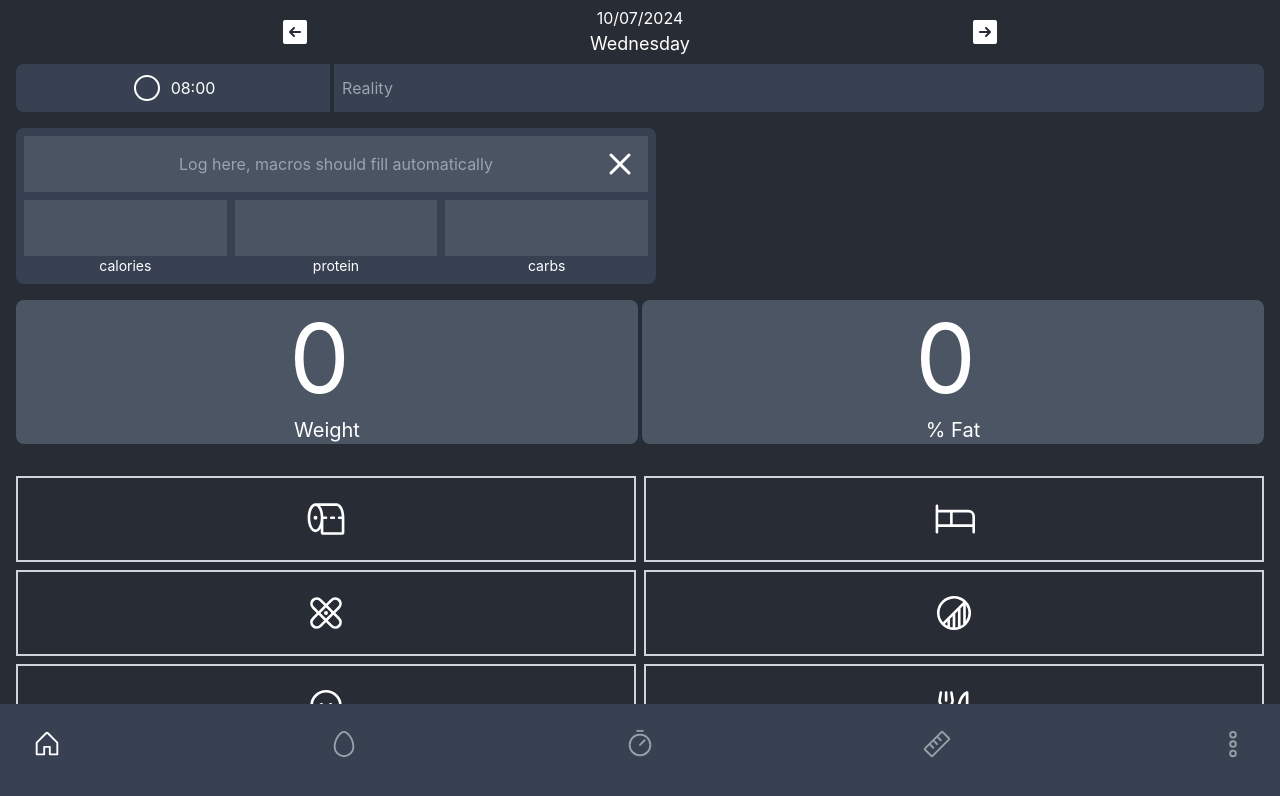
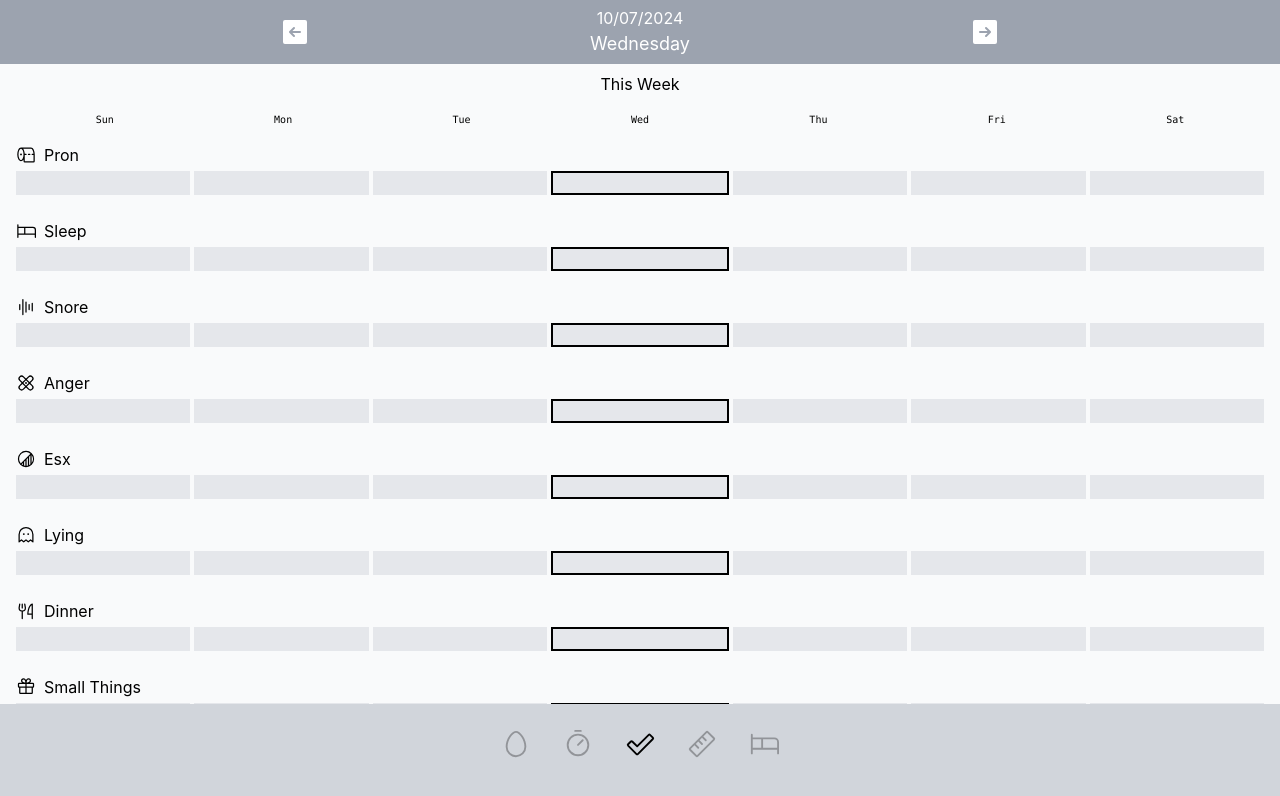
Before and after one commit to EliranSun/trackers, a React (Create React App) app: page / in a window 1280 px wide. Shown: the top 796 px of the page. Built offline with nearby package versions, Linux system fonts and the light colour scheme; no server answers; the database is empty.

Commit message:
Habit view

```diff
--- a/src/App.js
+++ b/src/App.js
@@ -11,9 +11,11 @@ import {AngerView} from "./features/anger/AngerView";
 import {DatesView} from "./features/dates/DatesView";
 import {DinnerView} from "./features/dinner/DinnerView";
 import {HubView} from "./features/hub/HubView";
+import {HabitTemplate} from "./components/templates/HabitTemplate";
 
 const ViewComponent = {
-    "home": HubView,
+    [TrackerNames.HOME]: HubView,
+    [TrackerNames.HABIT]: HabitTemplate,
     [TrackerNames.KETO]: KetoTable,
     [TrackerNames.HOURLY]: HourlyView,
     [TrackerNames.WEIGHT]: WeightView,
@@ -27,11 +29,12 @@ function App() {
     const [dateObject, setDateObject] = useState(new Date());
     const [dateLabel, setDateLabel] = useState(dateObject.toLocaleDateString("en-IL"));
     const [time, setTime] = useState(dateObject.toLocaleTimeString("en-IL"));
-    const [selectedView, setSelectedView] = useState("home");
+    const [selectedView, setSelectedView] = useState(TrackerNames.HABIT);
     const View = ViewComponent[selectedView];
 
     return (
-        <div className="overflow-x-hidden w-screen h-screen bg-gray-900 m-auto flex flex-col items-center px-4">
+        <div
+            className="overflow-x-hidden w-screen h-screen bg-gray-50 dark:bg-gray-900 m-auto flex flex-col text-center m-auto items-center px-4">
             <DateNavigation
                 dateObject={dateObject}
                 setDateObject={setDateObject}
--- /dev/null
+++ b/src/components/atoms/Checkbox.jsx
@@ -0,0 +1,62 @@
+import {useEffect, useState} from "react";
+import {DbTables, getLogs, setLog} from "../../utils/db";
+import classNames from "classnames";
+
+export const Checkbox = ({
+                             id,
+                             label,
+                             date,
+                             isChecked: initIsChecked = null,
+                             isFailureMessage,
+                             isSuccessMessage,
+                             isPositive,
+                             isHighlighted,
+                         }) => {
+    const [isChecked, setIsChecked] = useState(initIsChecked);
+    const showPositive = (isChecked && isPositive) || (!isChecked && !isPositive);
+
+    useEffect(() => {
+        const key = DbTables[label];
+        if (!key || !date) {
+            return;
+        }
+
+        console.warn("API CALL");
+        getLogs(DbTables[label], date).then(data => {
+            if (data.length === 0) {
+                setIsChecked(null);
+                return;
+            }
+
+            setIsChecked(data[0].isMet);
+        });
+    }, [date, label]);
+
+    return (
+        <button
+            onClick={async () => {
+                setIsChecked(!isChecked);
+                try {
+                    await setLog(DbTables[label], date, !isChecked, id);
+                } catch (error) {
+                    console.error(error, date, label, isChecked);
+                }
+            }}
+            className={classNames({
+                "flex-grow": true,
+                "h-6": true,
+                // "border-2 font-mono": true,
+                "bg-gray-200": isChecked === null,
+                "border-gray-300": !isHighlighted,
+                "border-2 border-black": isHighlighted,
+                "bg-green-300 text-black": isChecked !== null && showPositive,
+                "bg-red-300 text-black": isChecked !== null && !showPositive,
+            })}>
+            {/*<span className="opacity-40">{date}</span>*/}
+            {/*{isChecked !== null ?*/}
+            {/*    <h2 className="text-xs">*/}
+            {/*        {showPositive ? isSuccessMessage : isFailureMessage}*/}
+            {/*    </h2> : null}*/}
+        </button>
+    )
+}
--- a/src/components/atoms/DateNavigation.jsx
+++ b/src/components/atoms/DateNavigation.jsx
@@ -1,10 +1,11 @@
-import { ONE_DAY } from "../../constants";
-import { ArrowSquareLeft, ArrowSquareRight } from "@phosphor-icons/react";
-import { format } from "date-fns";
+import {ONE_DAY} from "../../constants";
+import {ArrowSquareLeft, ArrowSquareRight} from "@phosphor-icons/react";
+import {format} from "date-fns";
 
-export const DateNavigation = ({ dateObject, setDateObject, dateLabel, setDateLabel }) => {
+export const DateNavigation = ({dateObject, setDateObject, dateLabel, setDateLabel}) => {
     return (
-    <div className="fixed top-0 z-10 bg-gray-900 h-16 left-0 w-screen flex justify-evenly items-center">
+        <div
+            className="fixed top-0 z-10 bg-gray-400 dark:bg-gray-900 h-16 left-0 w-screen flex justify-evenly items-center">
             <button
                 className="text-xl p-4 w-1/3 flex justify-center items-center"
                 onClick={() => {
--- a/src/components/atoms/NavButton.jsx
+++ b/src/components/atoms/NavButton.jsx
@@ -1,14 +1,14 @@
 import classNames from "classnames";
 
-export const NavButton = ({ color, children, isSelected, onClick }) => {
+export const NavButton = ({color, children, isSelected, onClick}) => {
     return (
         <button
             onClick={onClick}
             className={classNames({
                 "text-black": color === "black",
-        "text-white": isSelected,
-        "text-white/50": !isSelected && color !== "black",
-        "hover:bg-black user-select-none": true,
+                "text-black dark:text-white": isSelected,
+                "text-black/30 dark:text-white/50": !isSelected && color !== "black",
+                "hover:bg-white dark:hover:bg-black user-select-none": true,
                 "p-4 relative z-20": true,
                 "flex flex-col items-center justify-center": true,
             })}>
--- a/src/components/atoms/Navbar.jsx
+++ b/src/components/atoms/Navbar.jsx
@@ -1,12 +1,11 @@
 import {TrackerIcons, TrackerNames} from "../../constants";
 import classNames from "classnames";
-import {DotsThreeOutlineVertical, House,} from "@phosphor-icons/react";
 import {useState} from "react";
 import {NavButton} from "./NavButton";
 import {NavMenu} from "./NavMenu";
 
 const PagesList = Object.values(TrackerNames);
-const NAVBAR_PAGE_LIMIT = 3;
+const NAVBAR_PAGE_LIMIT = 5;
 
 export const Navbar = ({selectedView, setSelectedView}) => {
     const [isMenuOpen, setIsMenuOpen] = useState(false);
@@ -15,18 +14,9 @@ export const Navbar = ({selectedView, setSelectedView}) => {
         <>
             <div className={classNames({
                 "text-gray-700": true,
-                "flex w-screen left-0 fixed bottom-0 z-20 h-24 justify-between pb-4 px-4 font-mono": true,
-                "bg-gray-700": true,
+                "flex w-screen left-0 fixed bottom-0 z-20 h-24 justify-center pb-4 px-4 font-mono": true,
+                "bg-gray-300 dark:bg-gray-700": true,
             })}>
-                <NavButton
-                    isSelected={selectedView === "home"}
-                    onClick={() => {
-                        setSelectedView("home");
-                        setIsMenuOpen(false);
-                    }}>
-                    <House size={30}/>
-                    {/*<label className="text-sm">Home</label>*/}
-                </NavButton>
                 {PagesList
                     .slice(0, NAVBAR_PAGE_LIMIT)
                     .map((name) => {
@@ -45,9 +35,6 @@ export const Navbar = ({selectedView, setSelectedView}) => {
                             </NavButton>
                         );
                     })}
-                <NavButton onClick={() => setIsMenuOpen(!isMenuOpen)}>
-                    <DotsThreeOutlineVertical size={30}/>
-                </NavButton>
             </div>
             {isMenuOpen ?
                 <NavMenu
--- /dev/null
+++ b/src/components/templates/HabitTemplate.jsx
@@ -0,0 +1,79 @@
+import {useMemo, useState} from "react";
+import {Trackers, TrackerType} from "../../constants";
+import {Checkbox} from "../atoms/Checkbox";
+import {format, addDays, getDaysInMonth} from "date-fns";
+import classNames from "classnames";
+
+export const HabitTemplate = ({date}) => {
+    const [isMonthView, setIsMonthView] = useState(false);
+    const weekDays = useMemo(() => {
+        const dateSplit = date.split('/');
+        const year = Number(dateSplit[2]);
+        const month = Number(dateSplit[1]) - 1;
+        const day = Number(dateSplit[0]);
+        const currentDateObject = new Date(year, month, day);
+        const daysInCurrentMonth = getDaysInMonth(currentDateObject);
+        const arrayLength = isMonthView ? daysInCurrentMonth : 7;
+        const currentDayIndex = isMonthView ? day : currentDateObject.getDay();
+        console.log({day});
+
+        return new Array(arrayLength).fill(0).map((_, index) => {
+            const dayFormat = isMonthView ? 'd' : 'EEE';
+            const dayModifier = isMonthView ? 1 : 0;
+            return {
+                dayName: format(addDays(currentDateObject, index + dayModifier - currentDayIndex), dayFormat),
+                date: format(addDays(currentDateObject, index + dayModifier - currentDayIndex), 'dd/MM/yyyy')
+            };
+        });
+    }, [date, isMonthView]);
+
+    console.log({weekDays});
+
+    const checkboxTrackers = useMemo(() => {
+        return Object.values(Trackers).filter(tracker => tracker.type === TrackerType.CHECKBOX);
+    }, []);
+
+    return (
+        <div className="grid grid-cols-1 gap-2 justify-center m-auto w-full text-black dark:text-white">
+            <button className="my-2" onClick={() => setIsMonthView(!isMonthView)}>
+                This {isMonthView ? "Month" : "Week"}
+            </button>
+            <div className="flex gap-px w-full text-[10px] font-mono">
+                {weekDays.map(({dayName}, index) => {
+                    return <span key={index} className="w-12 flex-grow">{dayName}</span>
+                })}
+            </div>
+            {checkboxTrackers.map(tracker => {
+                const Icon = tracker.icon;
+                return (
+                    <div key={tracker.name} className="my-2">
+                        <h1 className="flex items-center gap-2 mb-1">
+                            <Icon size={20}/> {tracker.name}
+                        </h1>
+                        <div className={classNames({
+                            "flex w-full": true,
+                            "gap-1": !isMonthView,
+                            "gap-px": isMonthView,
+                        })}>
+                            {weekDays.map(({date: weekDate}, index) => {
+                                return (
+                                    <Checkbox
+                                        id={tracker.id}
+                                        key={index}
+                                        label={tracker.name}
+                                        isSuccessMessage={tracker.isSuccessMessage}
+                                        isFailureMessage={tracker.isFailureMessage}
+                                        isPositive={tracker.isPositive}
+                                        icon={tracker.icon}
+                                        isHighlighted={weekDate === date}
+                                        date={weekDate}
+                                        isChecked={tracker.isChecked}/>
+                                );
+                            })}
+                        </div>
+                    </div>
+                )
+            })}
+        </div>
+    )
+}
--- a/src/constants/index.js
+++ b/src/constants/index.js
@@ -7,12 +7,12 @@ import {
     Gift,
     Heart,
     Ruler,
-    SmileyAngry,
-    SmileyXEyes,
+    House,
     Timer,
     Waveform,
     ToiletPaper,
-    Bandaids
+    Bandaids,
+    CheckFat
 } from "@phosphor-icons/react";
 
 export const FOOD_API = "https://walak.vercel.app/nutrition";
@@ -22,6 +22,7 @@ export const ONE_DAY = 1000 * 60 * 60 * 24;
 export const TrackerNames = {
     KETO: "Keto",
     HOURLY: "Hourly",
+    HABIT: "Habit",
     WEIGHT: "Weight",
     SLEEP: "Sleep",
     PRON: "Pron",
@@ -39,6 +40,8 @@ export const TrackerIcons = {
     [TrackerNames.PRON]: ToiletPaper,
     [TrackerNames.SLEEP]: Bed,
     [TrackerNames.WEIGHT]: Ruler,
+    [TrackerNames.HABIT]: CheckFat,
+    [TrackerNames.HOME]: House,
     [TrackerNames.HOURLY]: Timer,
     [TrackerNames.ANGER]: Bandaids,
     [TrackerNames.ESX]: CircleHalfTilt,
@@ -77,6 +80,14 @@ export const Trackers = {
         isSuccessMessage: "rested",
         isFailureMessage: "deprived",
         isPositive: true,
+    },
+    [TrackerNames.SNORE]: {
+        name: TrackerNames.SNORE,
+        icon: TrackerIcons[TrackerNames.SNORE],
+        type: TrackerType.CHECKBOX,
+        isSuccessMessage: "quiet",
+        isFailureMessage: "snored",
+        isPositive: false,
     },
     [TrackerNames.WEIGHT]: {
         name: TrackerNames.WEIGHT,
@@ -127,14 +138,6 @@ export const Trackers = {
         isSuccessMessage: "care",
         isFailureMessage: "neglect",
         isPositive: true,
-    },
-    [TrackerNames.SNORE]: {
-        name: TrackerNames.SNORE,
-        icon: TrackerIcons[TrackerNames.SNORE],
-        type: TrackerType.CHECKBOX,
-        isSuccessMessage: "quiet",
-        isFailureMessage: "snored",
-        isPositive: false,
     },
     [TrackerNames.DATES]: {
         name: TrackerNames.DATES,
--- a/src/features/hub/HubView.jsx
+++ b/src/features/hub/HubView.jsx
@@ -1,76 +1,15 @@
-import { useCallback, useEffect, useMemo, useState } from "react";
-import { DbTables, getHourlyLogs, getKetoLogs, getLogs, getWeightLogs, setLog } from "../../utils/db";
-import { KetoEntry } from "../keto/KetoEntry";
-import { WeightMetricInput } from "../weight/WeightMetricInput";
-import { HourEntry } from "../hourly/HourEntry";
-import { formatHour } from "../hourly/HourlyView";
-import { Trackers, TrackerType } from "../../constants";
-import classNames from "classnames";
+import {useCallback, useEffect, useState} from "react";
+import {getHourlyLogs, getKetoLogs, getWeightLogs} from "../../utils/db";
+import {KetoEntry} from "../keto/KetoEntry";
+import {WeightMetricInput} from "../weight/WeightMetricInput";
+import {HourEntry} from "../hourly/HourEntry";
+import {formatHour} from "../hourly/HourlyView";
 
-const Checkbox = ({
-  id,
-  label,
-  date,
-  icon: Icon,
-  isChecked: initIsChecked = null,
-  isFailureMessage,
-  isSuccessMessage,
-  isPositive,
-}) => {
-  const [isChecked, setIsChecked] = useState(initIsChecked);
-  const showPositive = (isChecked && isPositive) || (!isChecked && !isPositive);
-
-  useEffect(() => {
-    const key = DbTables[label];
-    if (!key || !date) {
-      return;
-    }
-
-    getLogs(DbTables[label], date).then(data => {
-      if (data.length === 0) {
-        setIsChecked(null);
-        return;
-      }
-
-      setIsChecked(data[0].isMet);
-    });
-  }, [date, label]);
-
-  return (
-    <button
-      onClick={async () => {
-        setIsChecked(!isChecked);
-        try {
-          await setLog(DbTables[label], date, !isChecked, id);
-          console.info("Log updated", date, label, isChecked)
-        } catch (error) {
-          console.error(error, date, label, isChecked);
-        }
-      }}
-      className={classNames({
-        "flex flex-col items-center gap-2 p-5": true,
-        "border-2 border-gray-300": true,
-        "bg-green-300 border-green-500 text-black": isChecked !== null && showPositive,
-        "bg-red-300 border-red-500 text-black": isChecked !== null && !showPositive,
-      })}>
-      <Icon size={42}/>
-      {isChecked !== null ?
-        <h2 className="text-xs">
-          {showPositive ? isSuccessMessage : isFailureMessage}
-        </h2> : null}
-    </button>
-  )
-}
-
-export const HubView = ({ date }) => {
+export const HubView = ({date}) => {
     const hour = new Date().getHours();
-
     const [ketoEntry, setKetoEntry] = useState({});
     const [hourEntry, setHourEntry] = useState({});
-  const [weightEntry, setWeightEntry] = useState({ weight: 0, fat: 0, });
-  const checkboxTrackers = useMemo(() => {
-    return Object.values(Trackers).filter(tracker => tracker.type === TrackerType.CHECKBOX);
-  }, []);
+    const [weightEntry, setWeightEntry] = useState({weight: 0, fat: 0,});
 
     const fetch = useCallback(() => {
         getKetoLogs(date).then(data => {
@@ -84,7 +23,7 @@ export const HubView = ({ date }) => {
 
         getWeightLogs(date).then(data => {
             if (data.length === 0) {
-        setWeightEntry({ weight: 0, fat: 0 });
+                setWeightEntry({weight: 0, fat: 0});
                 return;
             }
 
@@ -135,26 +74,12 @@ export const HubView = ({ date }) => {
             <div className="flex gap-1">
                 <WeightMetricInput
                     value={weightEntry.weight}
-          onChange={value => setWeightEntry({ ...weightEntry, weight: value })}
+                    onChange={value => setWeightEntry({...weightEntry, weight: value})}
                     label="Weight"/>
                 <WeightMetricInput
                     value={weightEntry.fat}
-          onChange={value => setWeightEntry({ ...weightEntry, fat: value })}
+                    onChange={value => setWeightEntry({...weightEntry, fat: value})}
                     label="% Fat"/>
-      </div>
-      <div className="grid grid-cols-2 gap-2 justify-center py-8">
-        {checkboxTrackers.map(tracker => (
-          <Checkbox
-            key={tracker.name}
-            id={tracker.id}
-            label={tracker.name}
-            isSuccessMessage={tracker.isSuccessMessage}
-            isFailureMessage={tracker.isFailureMessage}
-            isPositive={tracker.isPositive}
-            icon={tracker.icon}
-            date={date}
-            isChecked={tracker.isChecked}/>
-        ))}
             </div>
         </section>
     )
```
Also changed, not shown: 1 other file (tests, documents, lock files or other folders). Lines whose indentation alone changed are shown as unchanged.
